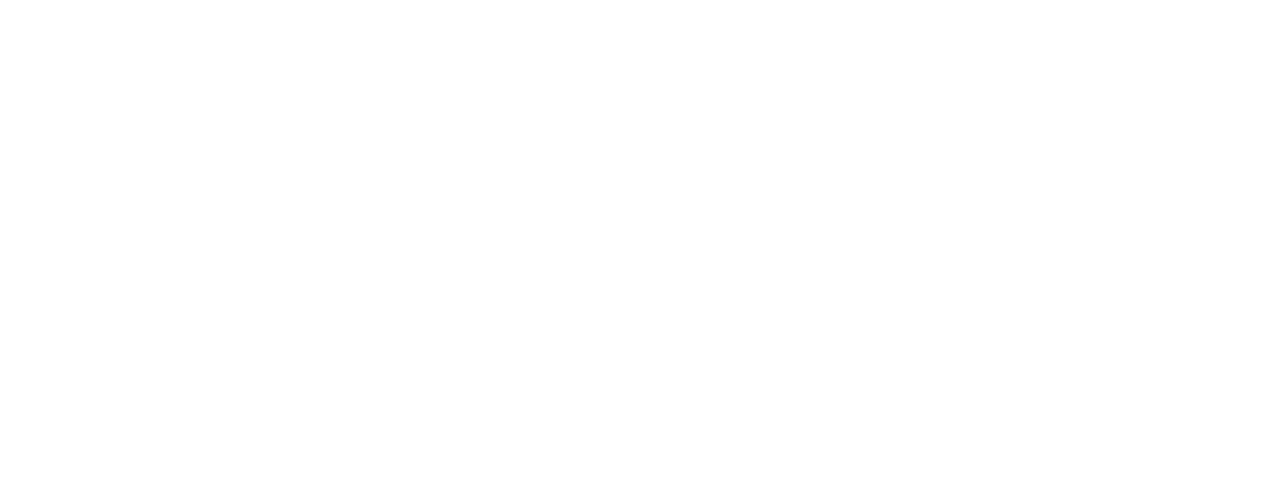
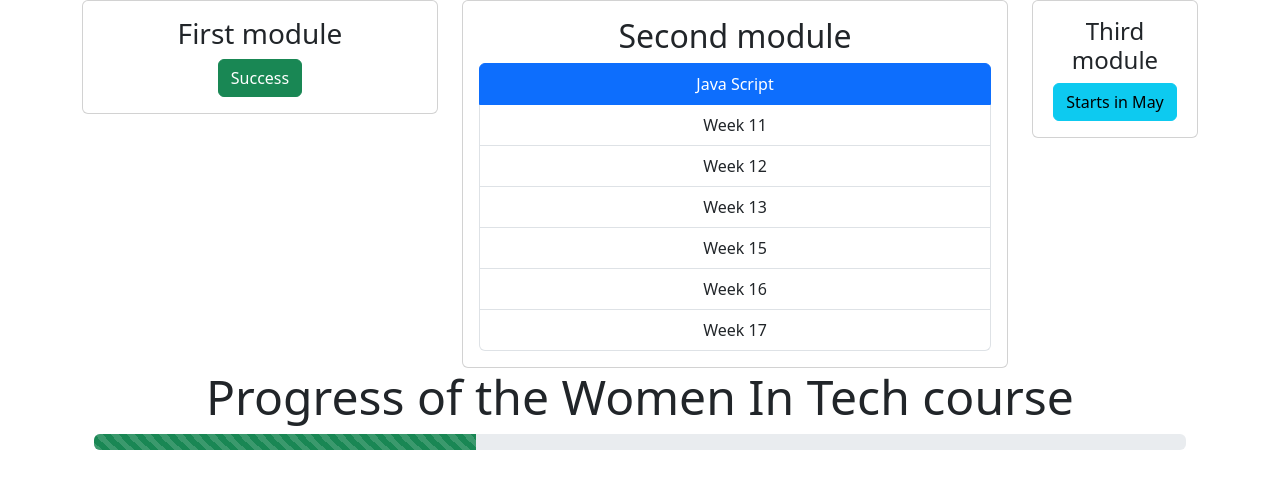
Before and after one commit to vanessacardona/bootstrap-project, a plain HTML site: page index.html in a window 1280 px wide. Drawn offline with nearby package versions, Linux system fonts and the light colour scheme.

Commit message:
added bootstrap columns and a progress bar

```diff
--- a/index.html
+++ b/index.html
@@ -8,7 +8,48 @@
     <title>Bootstrap-practice</title>
 </head>
 <body>
-
+    <div class="container text-center">
+        <div class="row">
+            <div class="col-4">
+                <div class="card">
+                    <div class="card-body">
+                        <h3>First module</h3>
+                        <button type="button" class="btn btn-success">Success</button>
+                    </div>
+                </div>
+            </div>
+            <div class="col-6">
+                <div class="card">
+                    <div class="card-body">
+                        <h2>Second module</h2>
+                        <ul class="list-group">
+                            <li class="list-group-item active" aria-current="true">Java Script</li>
+                            <li class="list-group-item">Week 11</li>
+                            <li class="list-group-item">Week 12</li>
+                            <li class="list-group-item">Week 13</li>
+                            <li class="list-group-item">Week 15</li>
+                            <li class="list-group-item">Week 16</li>
+                            <li class="list-group-item">Week 17</li>
+                        </ul>
+                    </div>
+                </div>
+            </div>
+            <div class="col">
+                <div class="card">
+                    <div class="card-body">
+                        <h4>Third module</h4>
+                        <button type="button" class="btn btn-info">Starts in May</button>
+                    </div>
+                </div>
+            </div>
+        </div>
+    </div>
+    <h1 class="display-5 text-center">Progress of the Women In Tech course</h1>
+    <div class="container px-4">
+        <div class="progress" role="progressbar" aria-label="Success example" aria-valuenow="35" aria-valuemin="0" aria-valuemax="100">
+                <div class="progress-bar bg-success progress-bar-striped progress-bar-animated" style="width: 35%"></div>
+        </div>
+    </div>
      <script src="https://cdn.jsdelivr.net/npm/bootstrap@5.3.0-alpha1/dist/js/bootstrap.bundle.min.js" integrity="sha384-w76AqPfDkMBDXo30jS1Sgez6pr3x5MlQ1ZAGC+nuZB+EYdgRZgiwxhTBTkF7CXvN" crossorigin="anonymous"></script>
 </body>
 </html>
```
